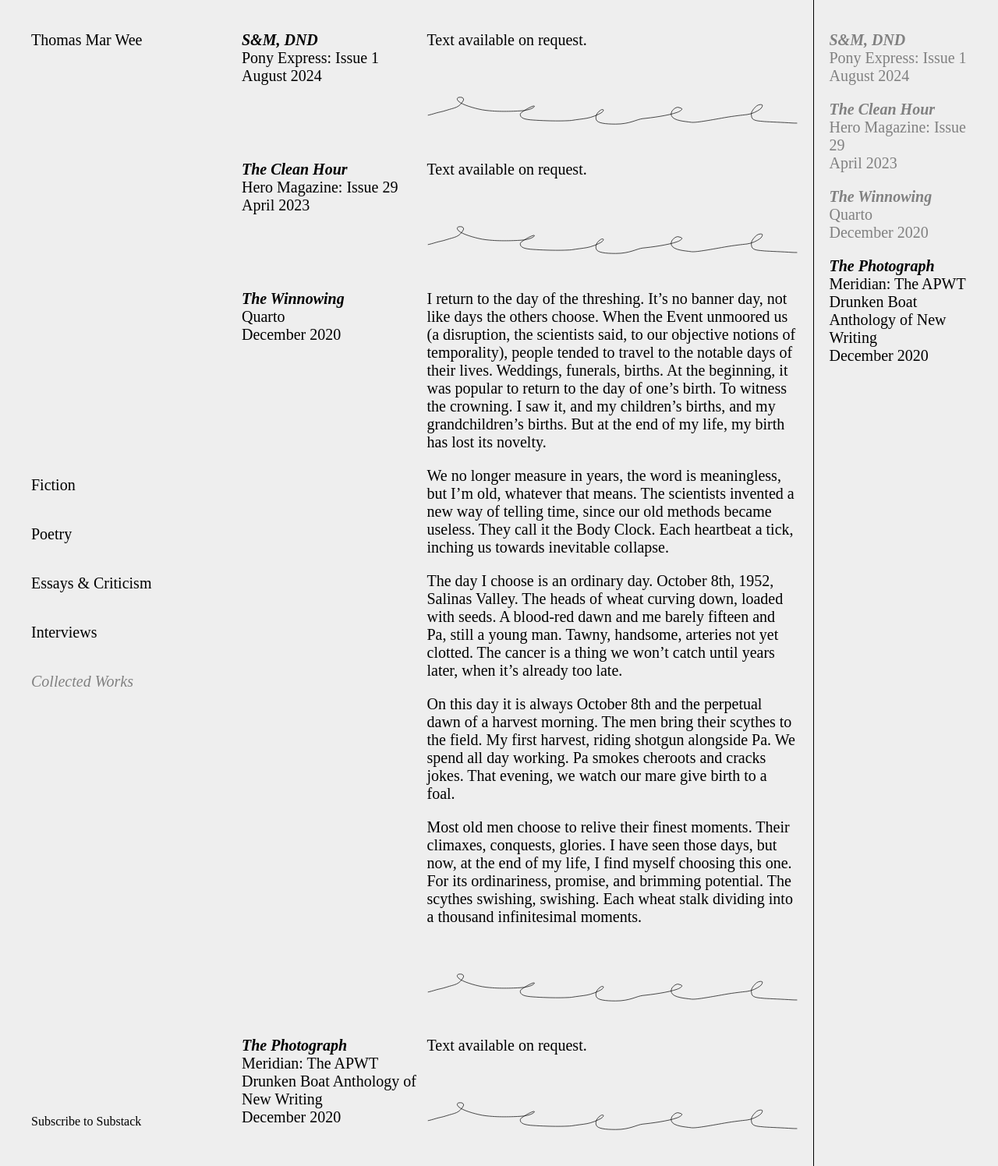
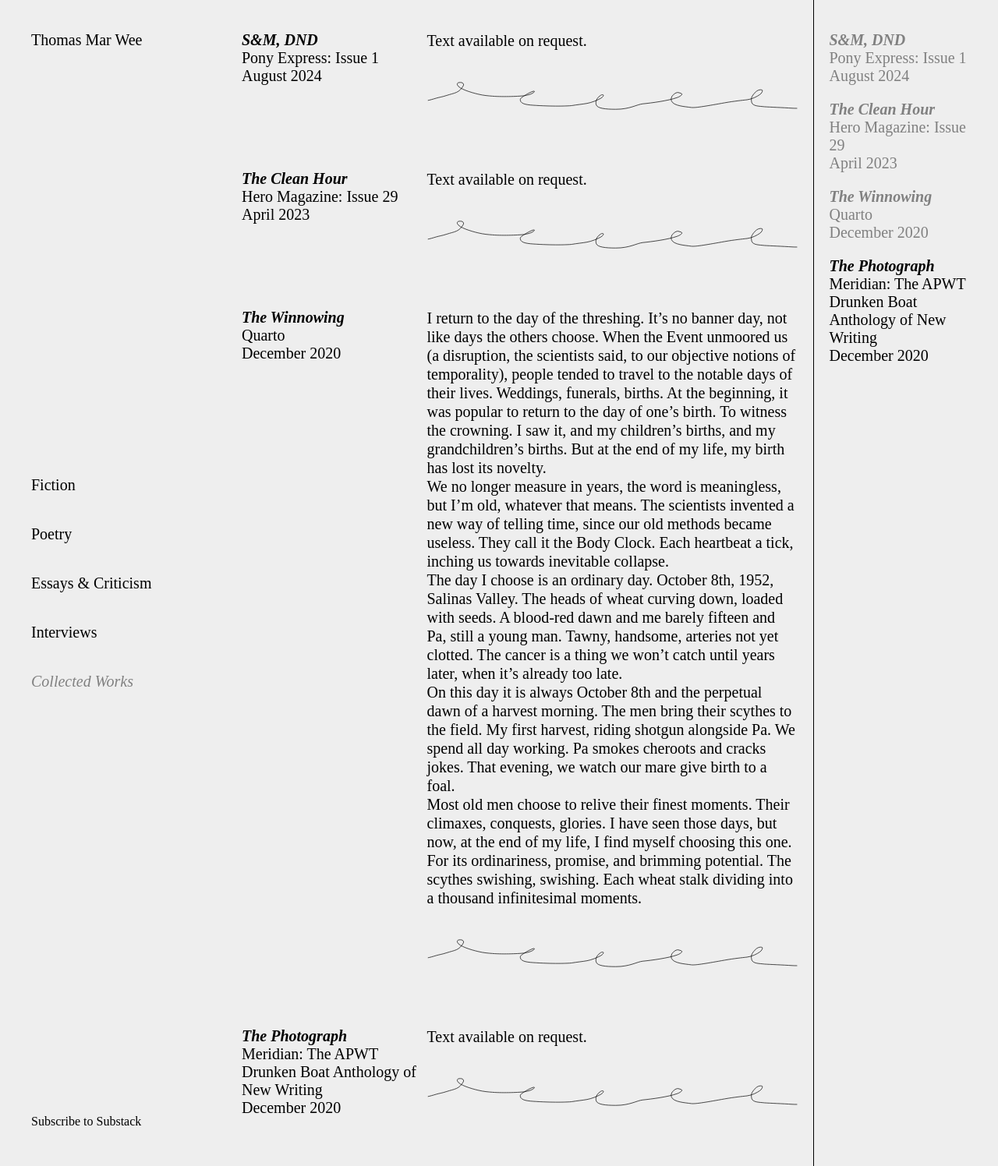
Before and after one commit to caleblstone/thomas-wee, a Jekyll site: the page built from fiction.markdown, in a window 1280 px wide. Shown: the whole page at 78% size. Built offline with Jekyll 4.4.1, drawn with Linux system fonts in a browser that asks for light colours; some web fonts are replaced.

Commit message:
fixed paragraph styling

```diff
--- a/assets/css/main.scss
+++ b/assets/css/main.scss
@@ -238,7 +238,8 @@ canvas{
         .workText{
             p{
                 margin-top: 0px;
-                margin-bottom: 20px;
+                margin-bottom: 0px;
+                line-height: 24px;
             }
             svg{
                 margin-top: 40px;
@@ -246,6 +247,12 @@ canvas{
                 path{
                     stroke-width: .5px;
                 }
+            }
+            img{
+                width: 100%;
+            }
+            strong{
+                font-weight: 800;
             }
         }
 
```
